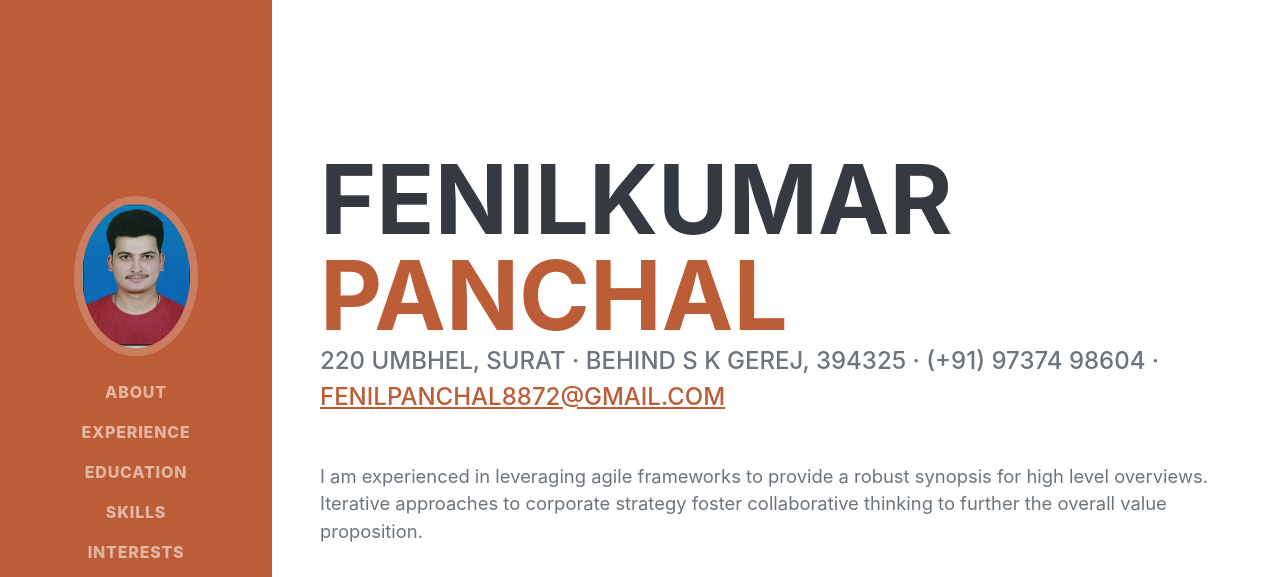
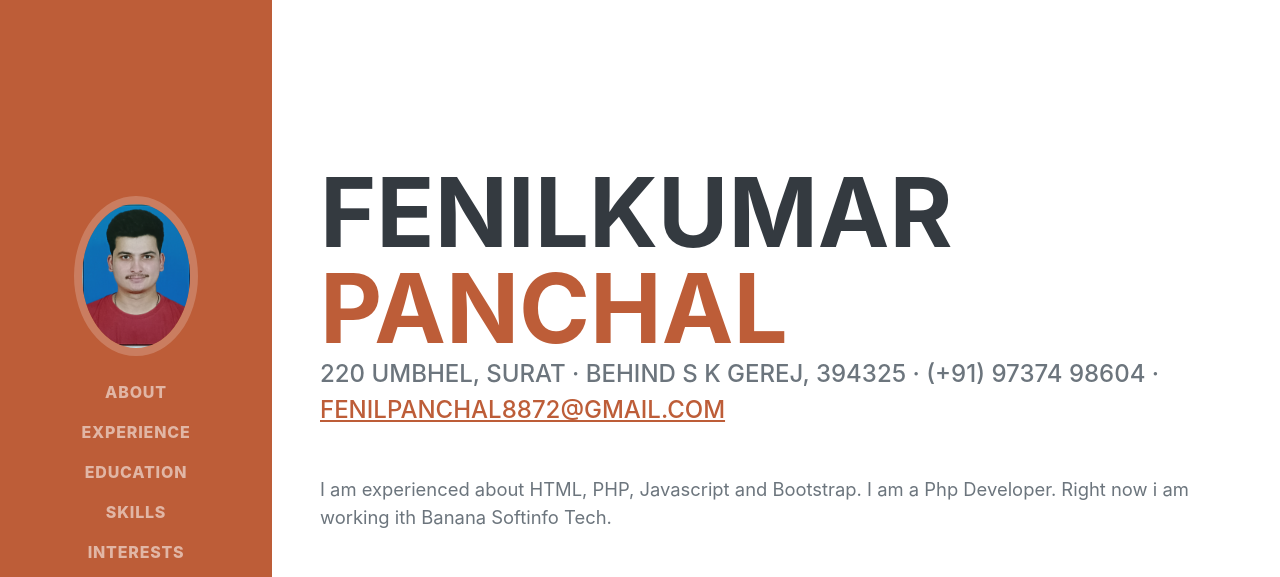
Before and after one commit to fenil8872/fenilresume, a plain HTML site: page index.html in a window 1280 px wide. Shown: the top 577 px of the page. Drawn offline with nearby package versions, Linux system fonts and the light colour scheme; a web font is replaced by a local one.

Commit message:
Update index.html

```diff
--- a/index.html
+++ b/index.html
@@ -47,7 +47,7 @@
                         220 Umbhel, Surat · Behind S K gerej, 394325 · (+91) 97374 98604 ·
                         <a href="mailto:name@email.com">fenilpanchal8872@gmail.com</a>
                     </div>
-                    <p class="lead mb-5">I am experienced in leveraging agile frameworks to provide a robust synopsis for high level overviews. Iterative approaches to corporate strategy foster collaborative thinking to further the overall value proposition.</p>
+                    <p class="lead mb-5">I am experienced about HTML, PHP, Javascript and Bootstrap. I am a Php Developer. Right now i am working ith Banana Softinfo Tech.</p>
                     <div class="social-icons">
                         <a class="social-icon" href="https://www.linkedin.com/in/fenilkumar-panchal-693194219/"><i class="fab fa-linkedin-in"></i></a>
                         <a class="social-icon" href="https://github.com/fenil8872"><i class="fab fa-github"></i></a>
```
